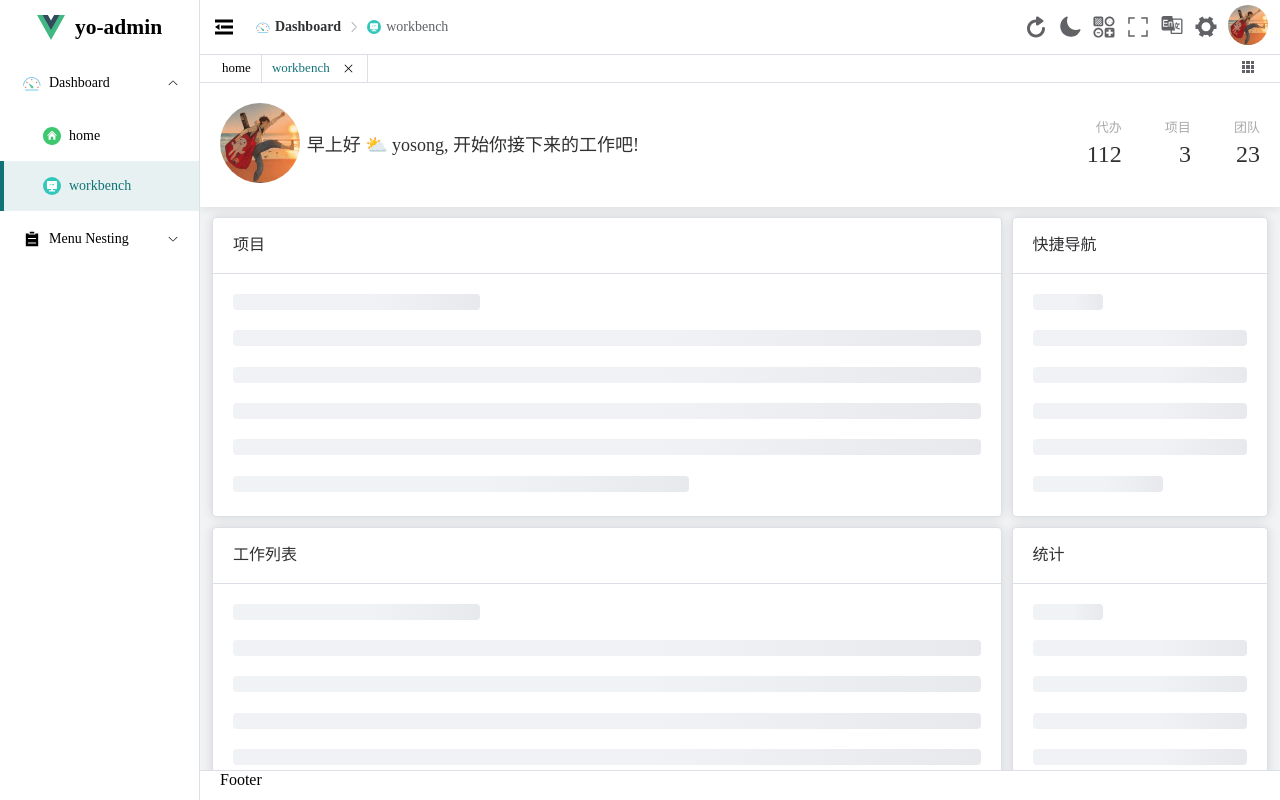
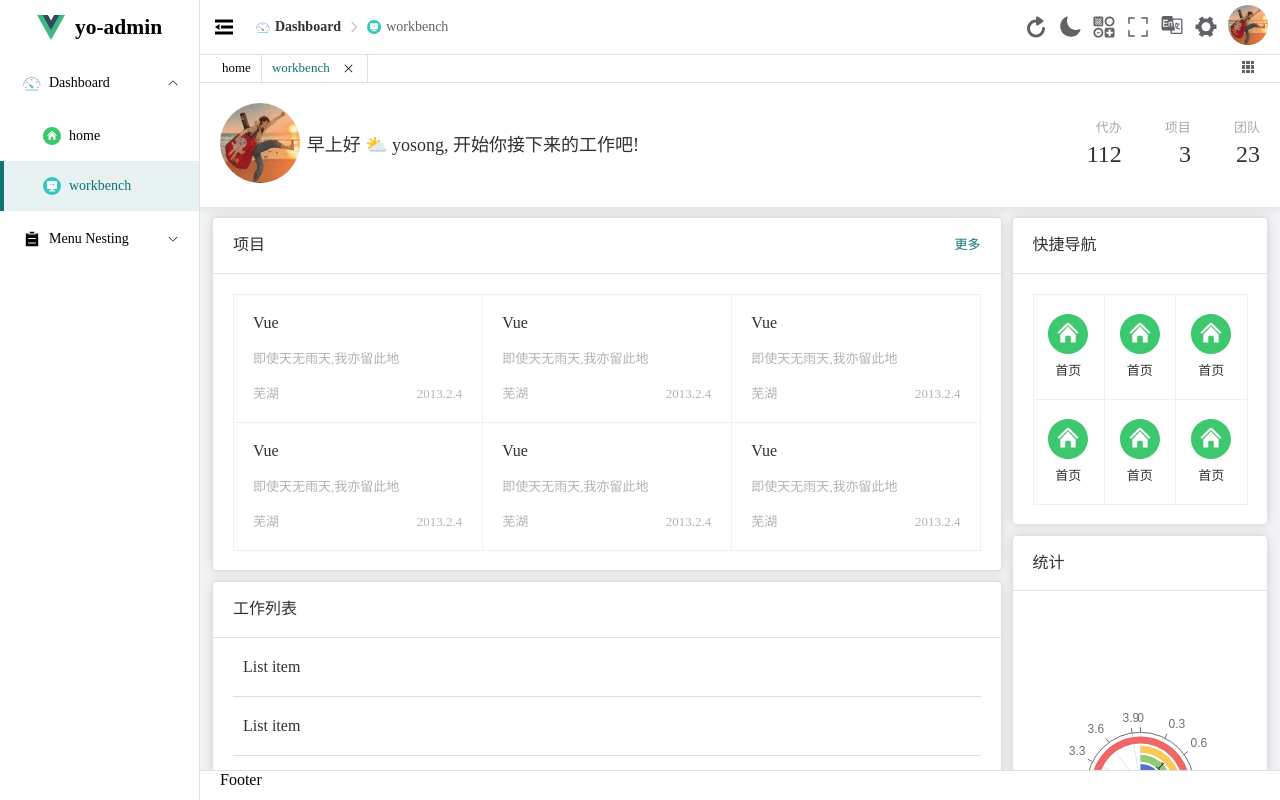
Before and after one commit to yosong-github/yo-vue-admin, a Vue app: page /#/home/work in a window 1280 px wide. Built offline with nearby package versions, Linux system fonts and the light colour scheme.

Commit message:
feat: :sparkles: 控制台页面编写

```diff
--- a/src/views/home/index/index.vue
+++ b/src/views/home/index/index.vue
@@ -2,7 +2,7 @@
  * @Author: yosong
  * @Date: 2023-11-10 11:35:46
  * @LastEditors: Do not edit
- * @LastEditTime: 2023-11-22 14:21:31
+ * @LastEditTime: 2023-11-24 15:04:07
  * @FilePath: \yo-vue-admin\src\views\home\index\index.vue
 -->
 <template>
--- a/src/views/home/work/cpns/project.vue
+++ b/src/views/home/work/cpns/project.vue
@@ -2,7 +2,7 @@
  * @Author: yosong
  * @Date: 2023-11-23 11:04:54
  * @LastEditors: Do not edit
- * @LastEditTime: 2023-11-23 16:14:03
+ * @LastEditTime: 2023-11-24 15:11:04
  * @FilePath: \yo-vue-admin\src\views\home\work\cpns\project.vue
 -->
 <template>
@@ -10,13 +10,72 @@
     <template #header>
       <div class="header">
         <span>项目</span>
+        <span class="more">更多</span>
       </div>
     </template>
-    <el-skeleton :rows="5" animated :loading="true" />
-    <!-- <div v-for="(it, index) in 4" :key="it">{{ 'List item ' + it }}</div> -->
+    <el-skeleton :rows="5" animated :loading="loading" />
+    <el-row v-show="!loading">
+      <template v-for="it in 6" :key="it">
+        <el-col :lg="8" :md="24">
+          <el-card class="item" shadow="hover">
+            <div class="title">Vue</div>
+            <div class="content">即使天无雨天,我亦留此地</div>
+            <div class="footer">
+              <span>芜湖</span>
+              <span>2013.2.4</span>
+            </div>
+          </el-card>
+        </el-col>
+      </template>
+    </el-row>
   </el-card>
 </template>
 
-<script setup lang="ts"></script>
+<script setup lang="ts">
+import { onMounted } from 'vue'
+import { ref } from 'vue'
 
-<style lang="scss" scoped></style>
+const loading = ref(true)
+
+onMounted(() => {
+  setTimeout(() => {
+    loading.value = false
+  }, 2000)
+})
+</script>
+
+<style lang="scss" scoped>
+.header {
+  display: flex;
+  justify-content: space-between;
+  align-items: center;
+  .more {
+    color: var(--el-color-primary);
+    font-size: small;
+    cursor: pointer;
+  }
+}
+.item {
+  border-radius: 0 !important;
+  border: 0 !important;
+  box-shadow:
+    1px 0 0 0 #f0f0f0,
+    0 1px 0 0 #f0f0f0,
+    1px 1px 0 0 #f0f0f0,
+    1px 0 0 0 #f0f0f0 inset,
+    0 1px 0 0 #f0f0f0 inset;
+  .title,
+  .content {
+    margin-bottom: 20px;
+  }
+  .footer {
+    display: flex;
+    justify-content: space-between;
+  }
+  .content,
+  .footer {
+    font-size: small;
+    color: var(--el-color-info-light-3);
+  }
+}
+</style>
--- a/src/views/home/work/cpns/quickNav.vue
+++ b/src/views/home/work/cpns/quickNav.vue
@@ -2,21 +2,63 @@
  * @Author: yosong
  * @Date: 2023-11-23 11:08:20
  * @LastEditors: Do not edit
- * @LastEditTime: 2023-11-23 11:25:48
+ * @LastEditTime: 2023-11-24 15:10:21
  * @FilePath: \yo-vue-admin\src\views\home\work\cpns\quickNav.vue
 -->
 <template>
-  <el-card class="quickNav">
+  <el-card class="project">
     <template #header>
       <div class="header">
         <span>快捷导航</span>
       </div>
     </template>
-    <el-skeleton :rows="5" animated />
-    <!-- <div v-for="o in 10" :key="o" class="text item">{{ 'List item ' + o }}</div> -->
+    <el-skeleton :rows="5" animated :loading="loading" />
+    <el-row v-show="!loading">
+      <template v-for="it in 6" :key="it">
+        <el-col :lg="8" :md="12" :sm="8">
+          <el-card class="item" shadow="hover">
+            <IconHome />
+            <span>首页</span>
+          </el-card>
+        </el-col>
+      </template>
+    </el-row>
   </el-card>
 </template>
 
-<script setup lang="ts"></script>
+<script setup lang="ts">
+import { onMounted } from 'vue'
+import { ref } from 'vue'
 
-<style lang="scss" scoped></style>
+const loading = ref(true)
+
+onMounted(() => {
+  setTimeout(() => {
+    loading.value = false
+  }, 2000)
+})
+</script>
+
+<style lang="scss" scoped>
+.item {
+  border-radius: 0 !important;
+  border: 0 !important;
+  box-shadow:
+    1px 0 0 0 #f0f0f0,
+    0 1px 0 0 #f0f0f0,
+    1px 1px 0 0 #f0f0f0,
+    1px 0 0 0 #f0f0f0 inset,
+    0 1px 0 0 #f0f0f0 inset;
+  :deep(.el-card__body) {
+    display: flex;
+    justify-content: center;
+    flex-direction: column;
+    align-items: center;
+    font-size: small;
+    svg {
+      height: 40px;
+      margin-bottom: 10px;
+    }
+  }
+}
+</style>
--- a/src/views/home/work/cpns/statistics.vue
+++ b/src/views/home/work/cpns/statistics.vue
@@ -1,15 +1,112 @@
+<!--
+ * @Author: yosong
+ * @Date: 2023-11-23 11:09:34
+ * @LastEditors: Do not edit
+ * @LastEditTime: 2023-11-24 15:08:48
+ * @FilePath: \yo-vue-admin\src\views\home\work\cpns\statistics.vue
+-->
 <template>
-  <el-card class="statistics">
+  <el-card :body-style="{ height: '350px' }" class="statistics">
     <template #header>
       <div class="header">
         <span>统计</span>
       </div>
     </template>
-    <el-skeleton :rows="5" animated />
-    <!-- <div v-for="o in 4" :key="o" class="text item">{{ 'List item ' + o }}</div> -->
+
+    <el-skeleton :loading="!option" :rows="5" animated />
+    <ECharts v-if="option" :option="option" />
   </el-card>
 </template>
 
-<script setup lang="ts"></script>
+<script setup lang="ts">
+import type { ECOption } from '@/components/ECharts/config'
+import { onMounted } from 'vue'
+import { ref } from 'vue'
+const option = ref<ECOption>()
+
+onMounted(() => {
+  setTimeout(() => {
+    option.value = {
+      polar: {
+        radius: ['10%', '50%']
+      },
+      angleAxis: {
+        min: 0, //最小刻度
+        max: 4, //最大刻度
+        startAngle: 90,
+        show: true
+      },
+      radiusAxis: {
+        type: 'category',
+        show: false
+      },
+      tooltip: {
+        show: true
+      },
+      series: [
+        {
+          type: 'bar',
+          name: '其他',
+          data: [2],
+          coordinateSystem: 'polar',
+          roundCap: false,
+          label: {
+            show: true,
+            position: 'middle'
+            //   formatter: '{b}: {c}',
+          }
+        },
+        {
+          type: 'bar',
+          name: '机械电子制造业',
+          data: [1],
+          coordinateSystem: 'polar',
+          roundCap: false,
+          label: {
+            show: true,
+            position: 'middle'
+            //   formatter: '{b}: {c}',
+          }
+        },
+        {
+          type: 'bar',
+          name: '资源加工工业',
+          data: [3],
+          coordinateSystem: 'polar',
+          roundCap: false,
+          label: {
+            show: true,
+            position: 'middle'
+            //   formatter: '{b}: {c}',
+          }
+        },
+        {
+          type: 'bar',
+          name: '轻纺工业',
+          data: [4],
+          coordinateSystem: 'polar',
+          roundCap: false,
+          label: {
+            show: true,
+            position: 'middle'
+            //   formatter: '{b}: {c}',
+          }
+        }
+      ],
+      legend: {
+        bottom: 6,
+        icon: 'circle',
+        itemHeight: 10,
+        show: true,
+        data: ['机械电子制造业', '轻纺工业', '资源加工工业', '其他'],
+
+        textStyle: {
+          color: 'var(--color-text-primary)'
+        }
+      }
+    }
+  }, 2000)
+})
+</script>
 
 <style lang="scss" scoped></style>
--- a/src/views/home/work/cpns/workList.vue
+++ b/src/views/home/work/cpns/workList.vue
@@ -2,21 +2,60 @@
  * @Author: yosong
  * @Date: 2023-11-23 11:06:16
  * @LastEditors: Do not edit
- * @LastEditTime: 2023-11-23 17:53:36
+ * @LastEditTime: 2023-11-24 15:09:38
  * @FilePath: \yo-vue-admin\src\views\home\work\cpns\workList.vue
 -->
 <template>
-  <el-card class="workList">
+  <el-card
+    :body-style="{
+      paddingBottom: 0,
+      paddingTop: 0
+    }"
+    class="workList"
+  >
     <template #header>
       <div class="header">
         <span>工作列表</span>
       </div>
     </template>
-    <el-skeleton :rows="5" animated />
+    <el-skeleton :rows="5" animated :loading="loading" />
     <!-- <div v-for="o in 50" :key="o" class="text item">{{ 'List item ' + o }}</div> -->
+    <div v-show="!loading" class="item">{{ 'List item ' }}</div>
+    <div v-show="!loading" class="item">{{ 'List item ' }}</div>
+    <div v-show="!loading" class="item">{{ 'List item ' }}</div>
+    <div v-show="!loading" class="item">{{ 'List item ' }}</div>
+    <div v-show="!loading" class="item">{{ 'List item ' }}</div>
+    <div v-show="!loading" class="item">{{ 'List item ' }}</div>
+    <div v-show="!loading" class="item">{{ 'List item ' }}</div>
+    <div v-show="!loading" class="item">{{ 'List item ' }}</div>
+    <div v-show="!loading" class="item">{{ 'List item ' }}</div>
+    <div v-show="!loading" class="item">{{ 'List item ' }}</div>
+    <div v-show="!loading" class="item">{{ 'List item ' }}</div>
   </el-card>
 </template>
 
-<script setup lang="ts"></script>
+<script setup lang="ts">
+import { onMounted } from 'vue'
+import { ref } from 'vue'
 
-<style lang="scss" scoped></style>
+const loading = ref(true)
+
+onMounted(() => {
+  setTimeout(() => {
+    loading.value = false
+  }, 2000)
+})
+</script>
+
+<style lang="scss" scoped>
+.workList {
+  .item {
+    background-color: var(--el-card-bg-color);
+    border-bottom: 1px solid var(--el-card-border-color);
+    padding: 20px 10px;
+    &:last-child {
+      border: 0;
+    }
+  }
+}
+</style>
```
Also changed, not shown: src/views/home/work/work.vue (+0 -7 lines).
